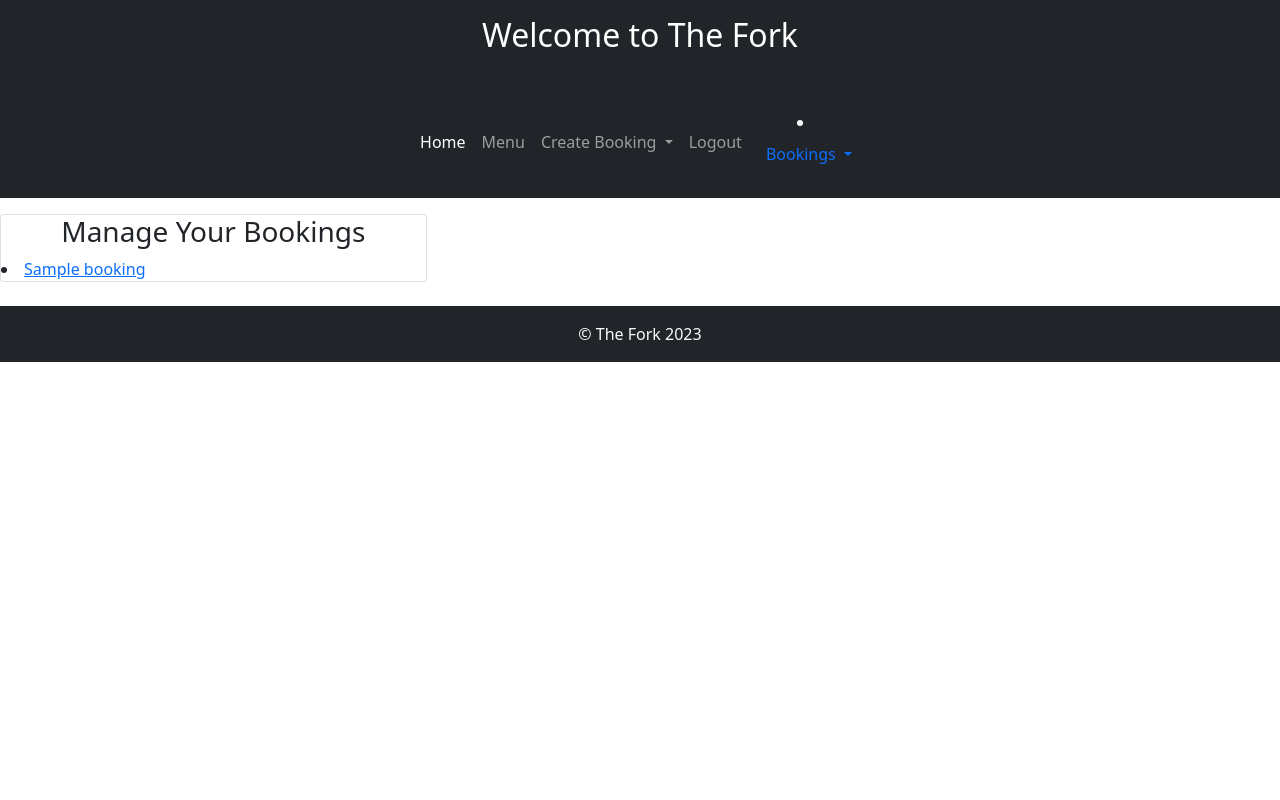
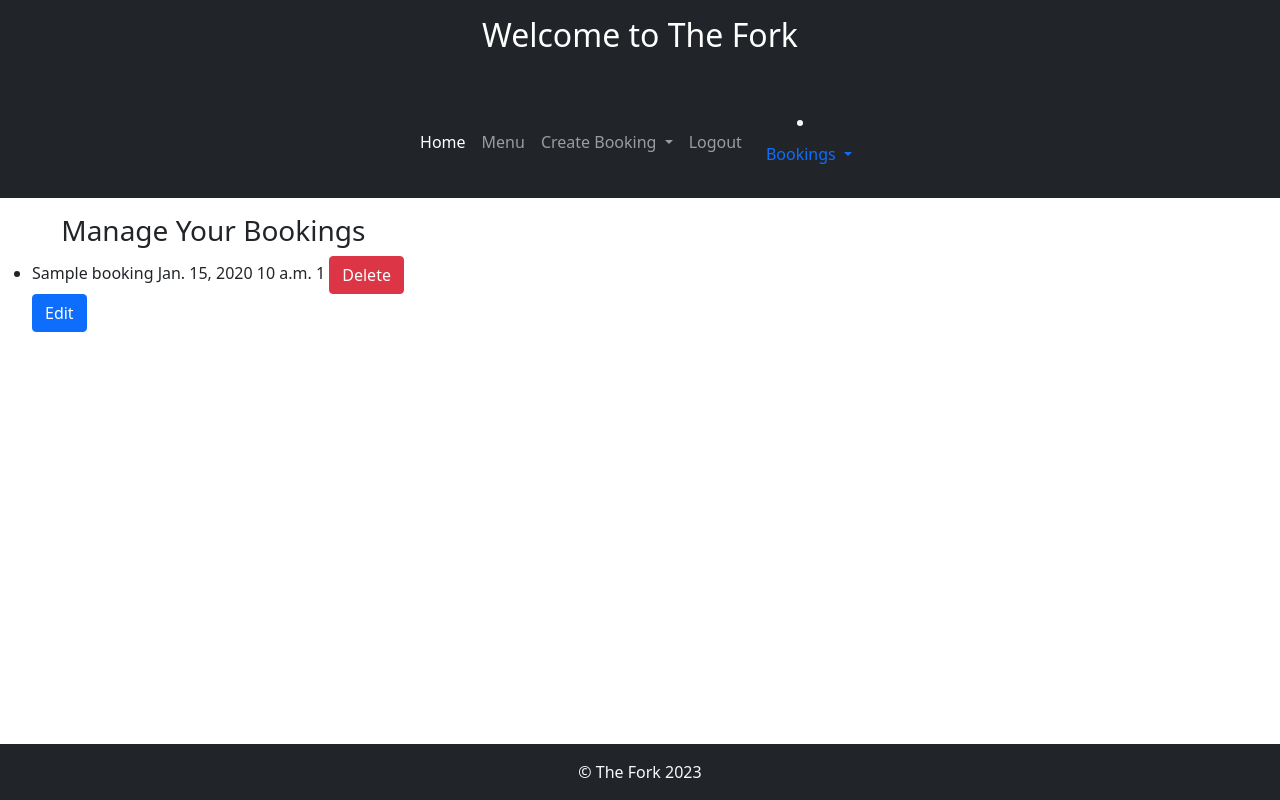
Before and after one commit to MollyAdamsson/The-fork, a Django app: page /managebooking/ in a window 1280 px wide. Run offline with Django 3.2, Linux system fonts and the light colour scheme; a user stored in the database is signed in; tables that the repository leaves empty hold one stand-in row (values such as "Sample post"); some libraries are stand-ins or nearby versions.

Commit message:
Added delete function, edit function,, not being able to book table at the same time, created new templates

```diff
--- a/blog/urls.py
+++ b/blog/urls.py
@@ -13,4 +13,20 @@ urlpatterns = [
         'managebooking/', views.ManageBookingView.as_view(),
         name='managebooking'
         ),
+    path(
+        'editbooking/', views.EditBookingView.as_view(),
+        name='editbooking'
+        ),
+    path(
+        'bookingsuccess/', views.BookingSuccessView.as_view(),
+        name='bookingsuccess'
+        ),
+    path(
+        'deletebooking/', views.DeleteBookingView.as_view(),
+        name='deletebooking'
+        ),
+    path(
+        'deletesuccess/', views.DeleteSuccessView.as_view(),
+        name='deletesuccess'
+        ),
 ]
--- a/blog/views.py
+++ b/blog/views.py
@@ -37,9 +37,13 @@ class CreateBookingView(View):
             num_guests = request.POST['num_guests']
             userId = request.user.id
             errorMessage = None
-            xxf = Booking(name=name, email=email, date=date,
-                time=time, num_guests=num_guests, userId=userId)
-            xxf.save()
+            bookings = Booking.objects.filter(time=time, date=date)
+
+            if bookings.count() <= 0:
+                newBooking = Booking(name=name, email=email, date=date,
+                    time=time, num_guests=num_guests, userId=userId)
+                newBooking.save()
+
         return render(request, 'create_booking.html', {'form': form})
 
 
@@ -53,3 +57,62 @@ class ManageBookingView(TemplateView):
             bookings = Booking.objects.filter(userId=request.user.id)
 
         return render(request, 'manage_booking.html', context={'object_list': bookings})
+
+
+class DeleteBookingView(TemplateView):
+    template_name = 'delete_booking.html'
+
+    def get(self, request):
+        id = self.request.GET.get('bookingId')
+        booking = Booking.objects.filter(pk=id)
+
+        if booking.count() > 0 and (request.user.is_staff or str(request.user.id) == booking[0].userId):
+            booking.delete()
+            return render(request, 'delete_success.html', context={'success': True})
+        else:
+            return render(request, 'delete_success.html', context={'success': False})
+
+
+class EditBookingView(TemplateView):
+    template_name = 'edit_booking.html'
+
+    def get(self, request):
+        id = self.request.GET.get('bookingId')
+        booking = Booking.objects.get(pk=id)
+
+        if booking is not None and (request.user.is_staff or str(request.user.id) == booking.userId):
+            form = BookingForm(request.POST or None, instance=booking)
+            return render(request, 'edit_booking.html', context={'form': form, 'showForm': True})
+        else:
+            return render(request, 'edit_booking.html', context={'showForm': False})
+
+    def post(self, request, *args, **kwargs):
+        model = Booking
+        booking = Booking.objects.get(pk=id)
+        form = BookingForm(request.POST)
+        Booking_made = False
+        if form.is_valid():
+            name = request.POST['name']
+            email = request.POST['email']
+            date = request.POST['date']
+            time = request.POST['time']
+            num_guests = request.POST['num_guests']
+            errorMessage = None
+
+            booking.name = name
+            booking.email = email
+            booking.date = date
+            booking.time = time
+            booking.num_guests = num_guests
+
+            booking.save()
+
+            return render(request, 'edit_booking.html')
+
+
+class BookingSuccessView(TemplateView):
+    template_name = 'booking_success.html'
+
+
+class DeleteSuccessView(TemplateView):
+    template_name = 'delete_success.html'
--- a/static/css/style.css
+++ b/static/css/style.css
@@ -16,3 +16,10 @@ body{
   background-color: #240cdb;
   color: #23BBBB;
 }
+
+footer {
+  bottom: 0;
+  left: 0;
+  right: 0;
+
+}
--- a/static/js/script.js
+++ b/static/js/script.js
@@ -0,0 +1,15 @@
+window.onload = () => {
+    let manageBookingsElement = document.querySelector('#manage-bookings');
+    let modal = manageBookingsElement.querySelector('#exampleModal');
+    let buttons = manageBookingsElement.querySelectorAll('.delete-button');
+    buttons.forEach((item) => {
+        item.addEventListener('click',() => {
+            modal.dataset.id = item.dataset.id;
+        });
+    })
+
+    let confirmationButton = modal.querySelector('#confirmDeleteButton');
+    confirmationButton.addEventListener('click', () => {
+        window.location.href = modal.dataset.deleteUrl + '/?bookingId=' + modal.dataset.id;
+    })
+};
--- a/templates/includes/footer.html
+++ b/templates/includes/footer.html
@@ -1,5 +1,6 @@
+{% load static %}
 
-<footer id="footer" class="bg-dark text-light py-3 mt">
+<footer id="footer" class="bg-dark text-light py-3 mt position-fixed">
   <div class="container text-center">
     <p class="mb-0">&copy; The Fork 2023</p>
   </div>
--- a/templates/manage_booking.html
+++ b/templates/manage_booking.html
@@ -2,15 +2,38 @@
 {% load static %}
 
 {% block content %}
-<div class="col-md-4 card mb-4  mt-3 ">
+<div class="col-md-4 mb-4  mt-3" id="manage-bookings">
     <h3 class="text-center">Manage Your Bookings</h3>
         {% if user.is_authenticated %}
+        <ul>
         {% for booking in object_list %}
-        <li><a href="{% url 'editbooking' %}">{{ booking.name }}</a></li>
-
+        <li>{{ booking.name }} {{booking.date}} {{booking.time}} {{booking.num_guests}} <button type="button" class="btn btn-danger delete-button" data-bs-toggle="modal" data-bs-target="#exampleModal" data-id={{booking.pk}}>
+            Delete
+          </button>
+          <a href="{% url 'editbooking' %}?bookingId={{booking.pk}}" class="btn btn-primary">
+            Edit
+          </a>
+        </li>
         {% endfor %}
+    </ul>
         {% endif %}
-    </div>
+        <div class="modal fade" id="exampleModal" tabindex="-1" aria-labelledby="exampleModalLabel" aria-hidden="true" data-delete-url="{% url 'deletebooking' %}">
+            <div class="modal-dialog">
+              <div class="modal-content">
+                <div class="modal-header">
+                  <h5 class="modal-title" id="exampleModalLabel">Confirm</h5>
+                  <button type="button" class="btn-close" data-bs-dismiss="modal" aria-label="Close"></button>
+                </div>
+                <div class="modal-body">
+                  blabla
+                </div>
+                <div class="modal-footer">
+                  <button type="button" class="btn btn-secondary" data-bs-dismiss="modal">No</button>
+                  <button type="button" class="btn btn-primary" id="confirmDeleteButton">Yes</button>
+                </div>
+              </div>
+            </div>
+          </div>
 </div>
-
+<script src="{% static 'js/script.js' %}"></script>
 {% endblock %}
```
Also changed, not shown: templates/delete_success.html (added, +16 -0 lines), templates/edit_booking.html (+23 -0 lines), blog/models.py (line endings or trailing spaces), templates/booking_succes.html (deleted), templates/booking_success.html (added).
